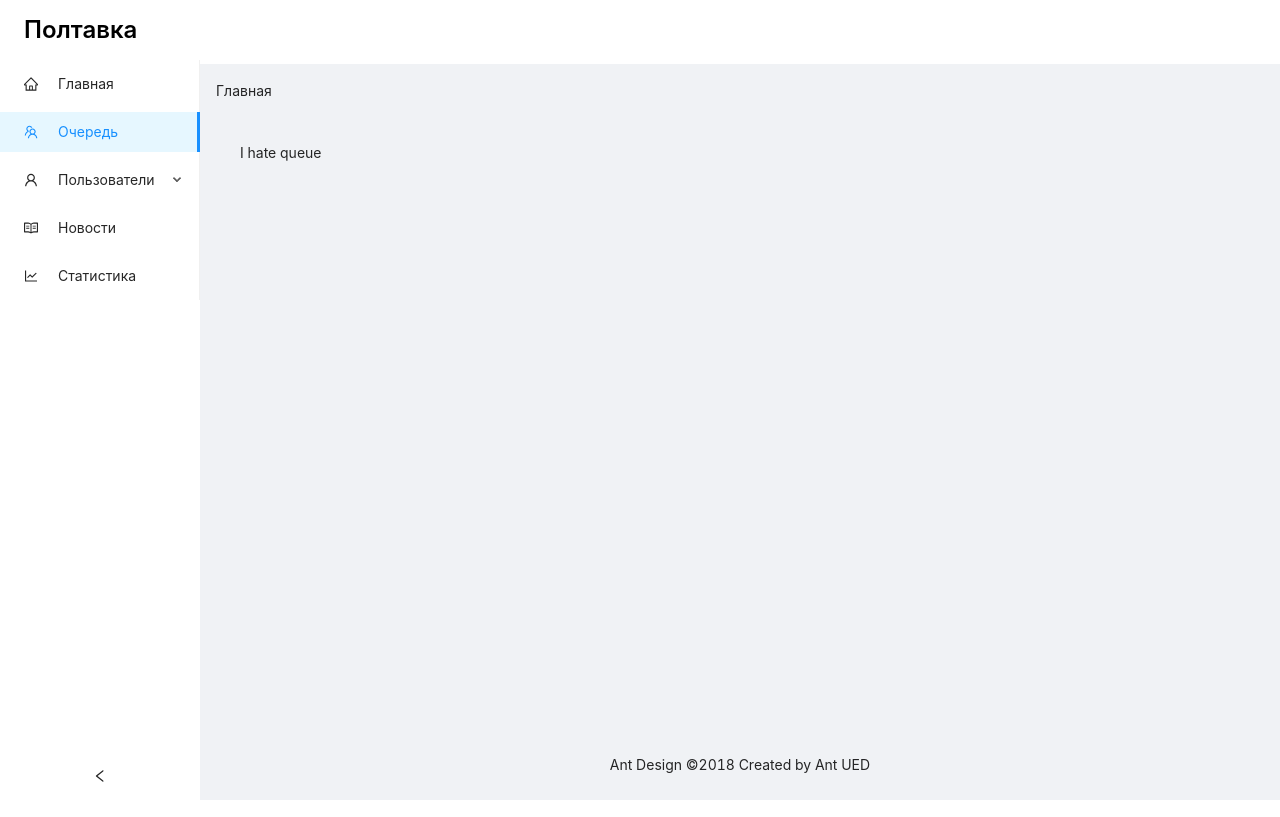
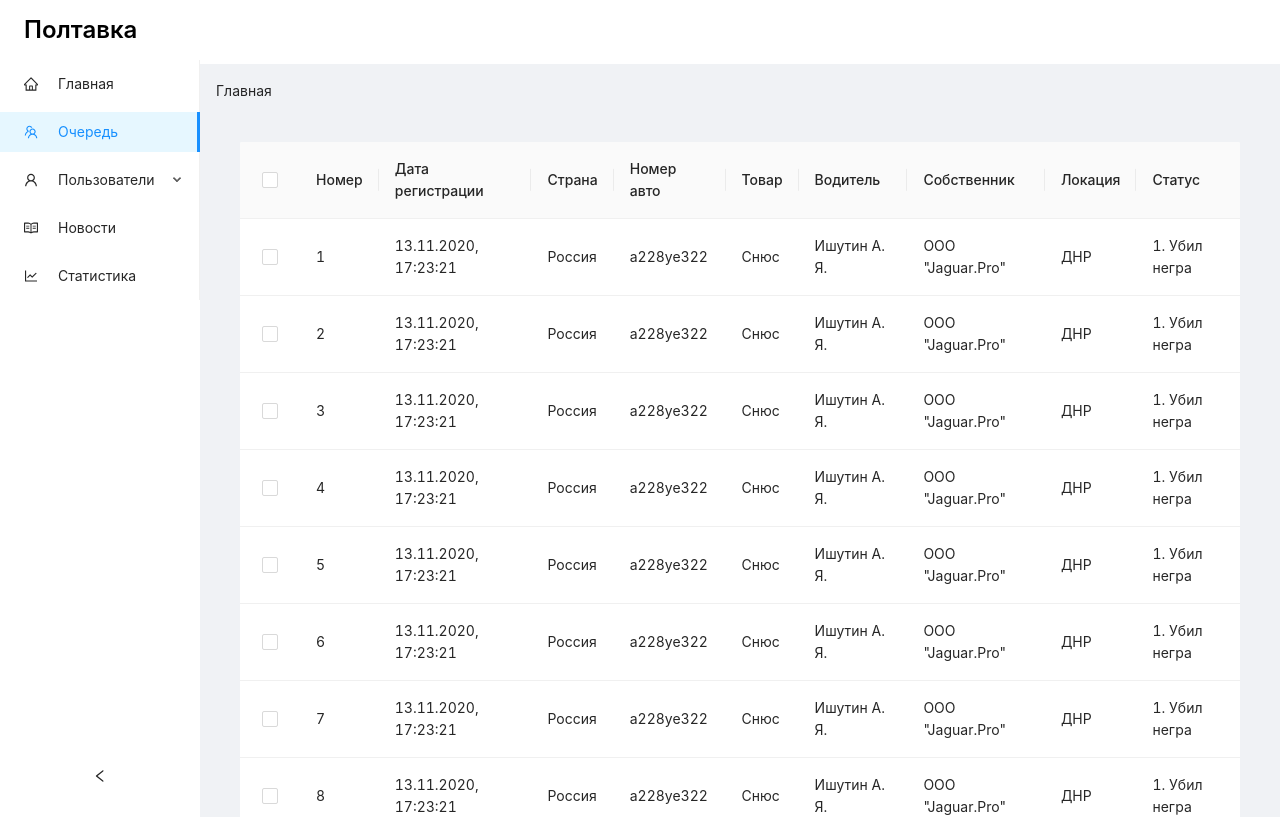
Before and after one commit to on3dd/poltavka, a Next.js app: page /admin/queue in a window 1280 px wide. Shown: the top 817 px of the page. Built offline with nearby package versions, Linux system fonts and the light colour scheme.

Commit message:
queue upd

```diff
--- a/components/admin/queue/index.tsx
+++ b/components/admin/queue/index.tsx
@@ -1,8 +1,19 @@
 import React from 'react';
-import { Typography } from 'antd';
+import { Table } from 'antd';
+
+import { rowSelection, columns, data } from './table';
 
 const Queue: React.FC = () => {
-  return <Typography.Text>I hate queue</Typography.Text>;
+  return (
+    <Table
+      rowSelection={{
+        type: 'checkbox',
+        ...rowSelection,
+      }}
+      columns={columns}
+      dataSource={data}
+    />
+  );
 };
 
 export default Queue;
--- /dev/null
+++ b/components/admin/queue/table.ts
@@ -0,0 +1,64 @@
+export const data = new Array(100)
+  .fill(0)
+  .map((_, idx) => ({
+    key: idx,
+    number: idx + 1,
+    registration_date: '13.11.2020, 17:23:21',
+    country: 'Россия',
+    car_number: 'a228уе322',
+    product: 'Снюс',
+    driver: 'Ишутин А. Я.',
+    car_owner: 'OOO "Jaguar.Pro"',
+    car_location: 'ДНР',
+    car_status: '1. Убил негра',
+  }));
+
+export const columns = [
+  {
+    title: 'Номер',
+    dataIndex: 'number',
+  },
+  {
+    title: 'Дата регистрации',
+    dataIndex: 'registration_date',
+  },
+  {
+    title: 'Страна',
+    dataIndex: 'country',
+  },
+  {
+    title: 'Номер авто',
+    dataIndex: 'car_number',
+  },
+  {
+    title: 'Товар',
+    dataIndex: 'product',
+  },
+  {
+    title: 'Водитель',
+    dataIndex: 'driver',
+  },
+  {
+    title: 'Собственник',
+    dataIndex: 'car_owner',
+  },
+  {
+    title: 'Локация',
+    dataIndex: 'car_location',
+  },
+  {
+    title: 'Статус',
+    dataIndex: 'car_status',
+  },
+];
+
+// rowSelection object indicates the need for row selection
+export const rowSelection = {
+  onChange: (selectedRowKeys, selectedRows) => {
+    console.log(
+      `selectedRowKeys: ${selectedRowKeys}`,
+      'selectedRows: ',
+      selectedRows,
+    );
+  },
+};
--- a/layouts/admin/index.tsx
+++ b/layouts/admin/index.tsx
@@ -164,7 +164,7 @@ const Admin: React.FC<LayoutProps> = ({
           </div>
         </Layout.Content>
         <Layout.Footer style={{ textAlign: 'center' }}>
-          Ant Design ©2018 Created by Ant UED
+          Poltavka ©2020 Создано командой ASAP ДВФУ
         </Layout.Footer>
       </Layout>
     </Layout>
--- /dev/null
+++ b/utils/functions.ts
@@ -0,0 +1,2 @@
+export const sleep = (ms: number) =>
+  new Promise((resolve) => setTimeout(resolve, ms));
```
